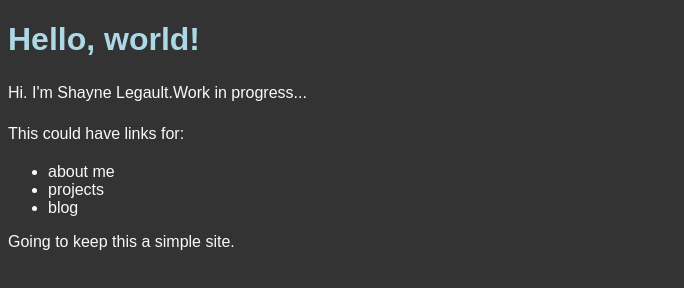
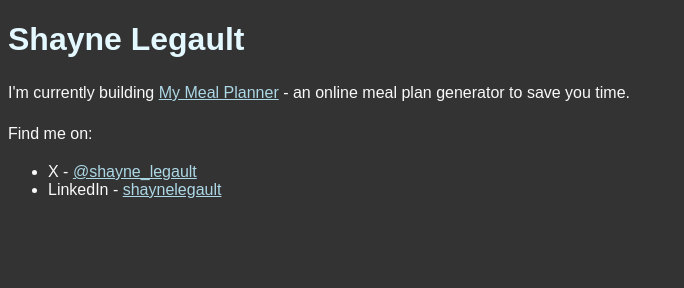
Before and after one commit to shaynelegault/shaynelegault.ca, a plain HTML site: page index.html in a window 1280 px wide. Shown: the whole page, without its empty margins (0-684 px from the left). Drawn offline with Linux system fonts and the light colour scheme.

Commit message:
link updates

```diff
--- a/index.html
+++ b/index.html
@@ -7,16 +7,14 @@
     <title>Shayne Legault</title>
 </head>
 <body>
-    <h1>Hello, world!</h1>
-    <p>Hi. I'm Shayne Legault.Work in progress...</p>
-    <p>
-        This could have links for:
+    <h1>Shayne Legault</h1>
+    <p>I'm currently building <a href="https://mymealplanner.online">My Meal Planner</a> -
+    an online meal plan generator to save you time.</p>
+
+    <p>Find me on:</p>
         <ul>
-            <li>about me</li>
-            <li>projects</li>
-            <li>blog</li>
+            <li>X - <a href="https://x.com/shayne_legault">@shayne_legault</a></li>
+            <li>LinkedIn - <a href="https://www.linkedin.com/in/shaynelegault/">shaynelegault</a> </li>
         </ul>
-        Going to keep this a simple site.
-    </p>
 </body>
 </html>
--- a/style.css
+++ b/style.css
@@ -6,9 +6,13 @@ body {
 }
 
 h1 {
-    color: #ADD8E6;
+    color: #e4f8ff;
 }
 
 p {
     line-height: 1.6;
 }
+
+a {
+    color: #ADD8E6;
+}
```
